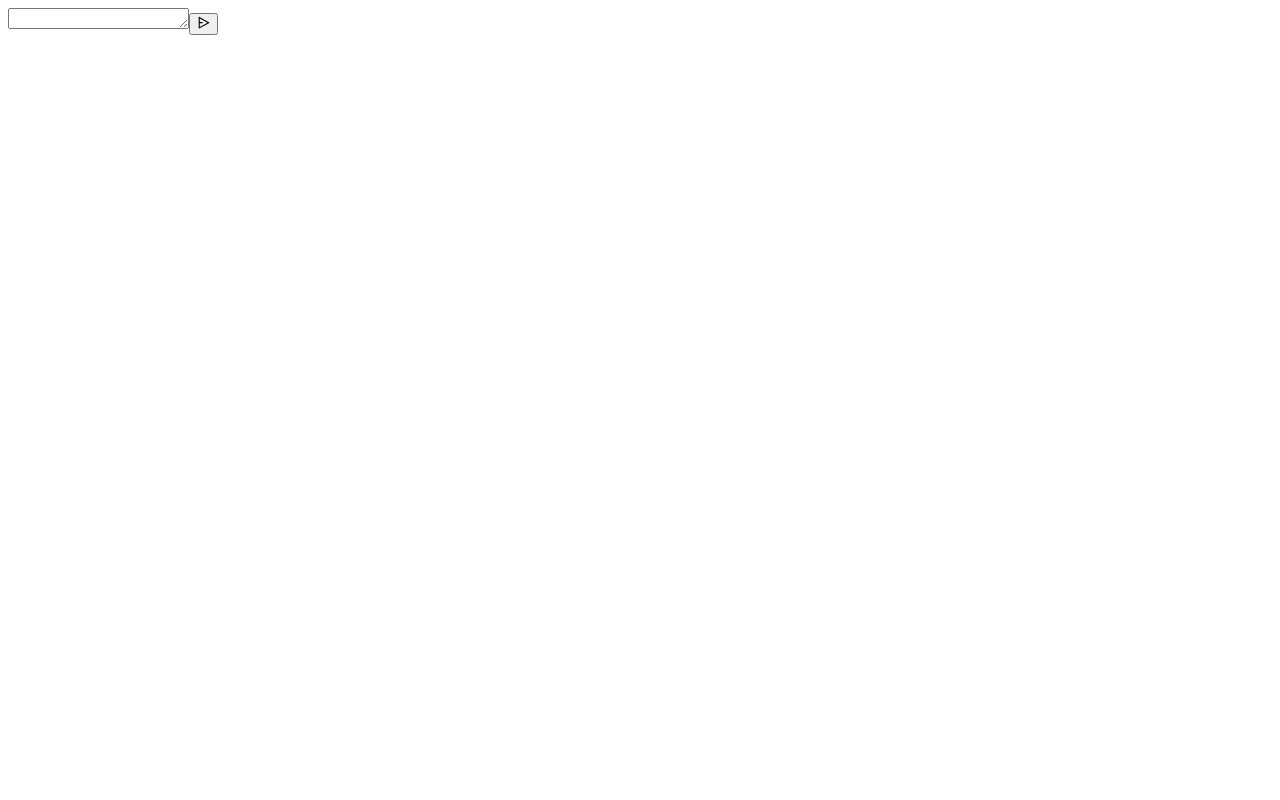
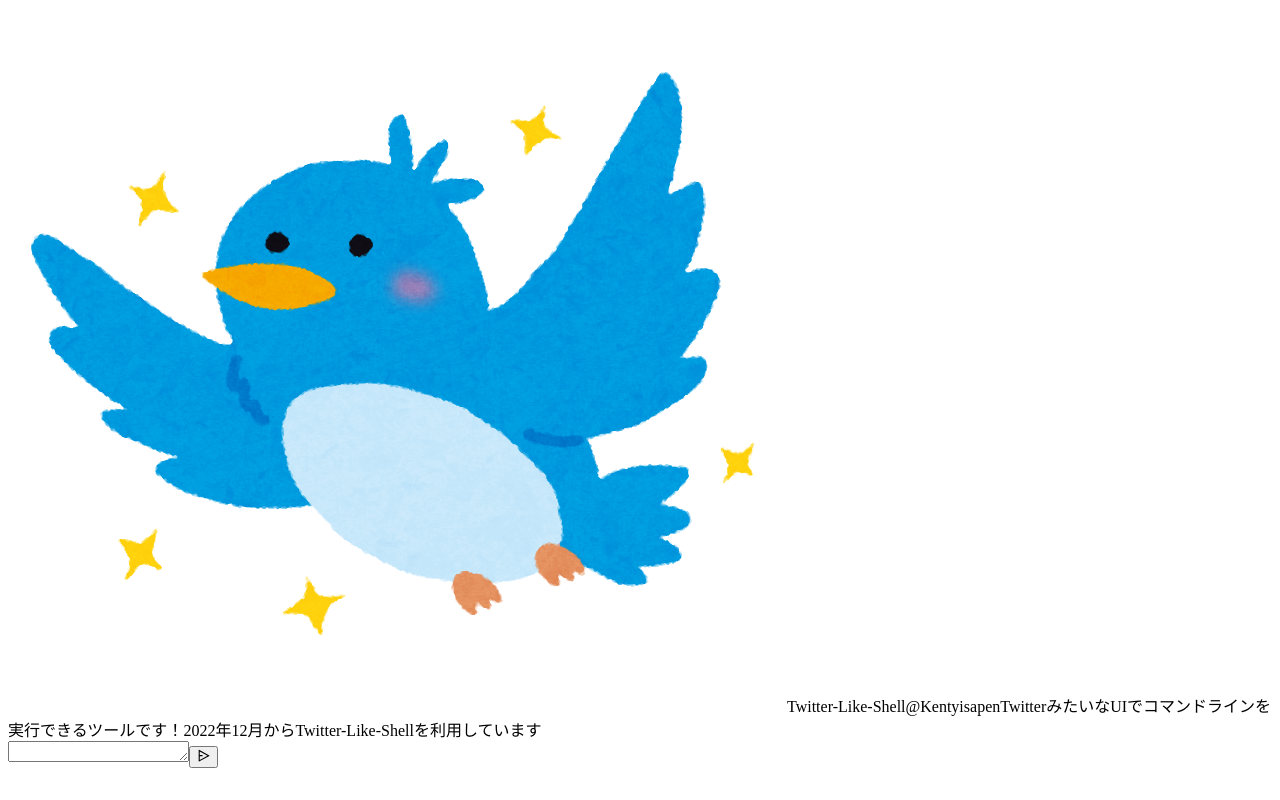
Before and after one commit to kentyisapen/twitter-like-shell, a React app: page / in a window 1280 px wide. Built offline with nearby package versions, Linux system fonts and the light colour scheme.

Commit message:
:sparkles: add: アイコン、紹介文を仮実装

```diff
--- a/src/web/components/ChatArea.tsx
+++ b/src/web/components/ChatArea.tsx
@@ -6,6 +6,7 @@ import {
 	Message as MessageInterface,
 	NewMessage as NewMessageInterface,
 } from "../types/message";
+import { TopMessage } from "./TopMessage";
 
 export const ChatArea = () => {
 	const [messages, setMessages] = useState<MessageInterface[]>([]);
@@ -40,6 +41,7 @@ export const ChatArea = () => {
 
 	return (
 		<div className={classes.chat_area}>
+			<TopMessage></TopMessage>
 			<MessageArea messages={messages}></MessageArea>
 			<InputArea createMessage={createMessage}></InputArea>
 		</div>
--- /dev/null
+++ b/src/web/components/TopMessage.tsx
@@ -0,0 +1,21 @@
+import React, { useEffect, useLayoutEffect, useRef, useState } from "react";
+import classes from "../styles/TopMessage.module.css";
+
+export const TopMessage = () => {
+	return (
+		<div className={classes.top_message_area}>
+			<img
+				className={classes.top_message_area__icon}
+				src={require("../assets/bird_aoitori_bluebird.png")}
+			></img>
+			<span className={classes.top_message_area__name}>Twitter-Like-Shell</span>
+			<span className={classes.top_message_area__subname}>@Kentyisapen</span>
+			<span className={classes.top_message_area__introduction}>
+				TwitterみたいなUIでコマンドラインを実行できるツールです！
+			</span>
+			<span className={classes.top_message_area__introduction2}>
+				2022年12月からTwitter-Like-Shellを利用しています
+			</span>
+		</div>
+	);
+};
--- a/src/web/styles/InputArea.module.css
+++ b/src/web/styles/InputArea.module.css
@@ -4,8 +4,6 @@
   padding: 10px 20px;
   display: flex;
   position: relative;
-  width: calc(100% - 20px);
-
 }
 
 .text_area {
--- /dev/null
+++ b/src/web/styles/TopMessage.module.css
@@ -0,0 +1,45 @@
+.top_message_area {
+  display: flex;
+  flex-direction: column;
+  align-items: center;
+  width: calc(100% - 40px);
+  margin: 0 20px;
+  padding-top: 50px;
+  padding-bottom: 100px;
+  border-bottom-color: rgb(239,243,244);
+  border-bottom-style: solid;
+  border-bottom-width: 1px;
+}
+
+.top_message_area__icon {
+  width: 128px;
+  height: 128px;
+  border-radius: 50%;
+  box-shadow: rgb(0 0 0 / 40%) 0px 0px 2px
+}
+
+.top_message_area__name {
+  font-size: 15px;
+  font-weight: 700;
+  margin-top: 5px;
+}
+
+.top_message_area__subname {
+  color: rgb(83, 100,113);
+  font-size: 15px;
+  font-weight: 400;
+}
+
+.top_message_area__introduction {
+  color: rgb(15, 20, 25);
+  font-size: 15px;
+  font-weight: 400;
+  margin-top: 15px;
+}
+
+.top_message_area__introduction2 {
+  color: rgb(83,100, 113);
+  font-size: 15px;
+  font-weight: 400;
+  margin-top: 15px;
+}
```
Also changed, not shown: src/web/assets/bird_aoitori_bluebird.png (added).
